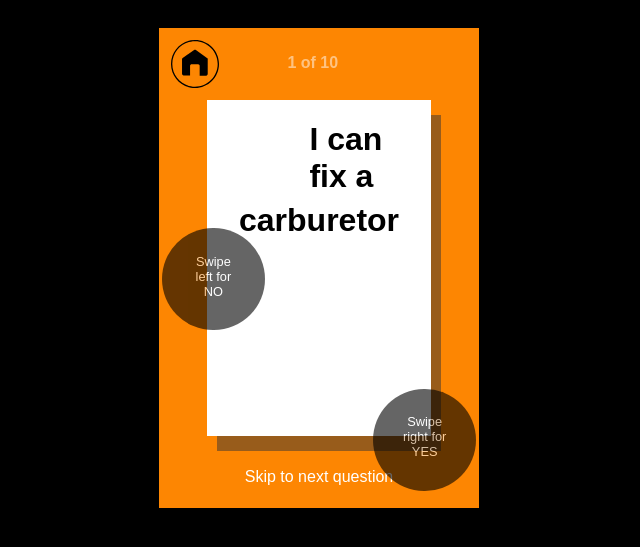
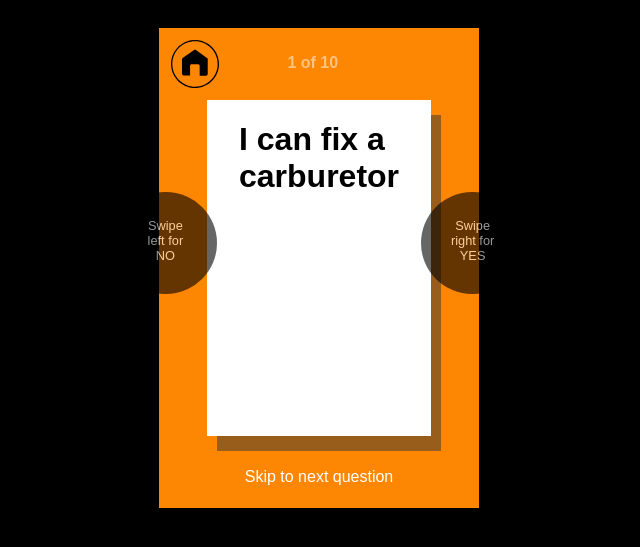
Before and after one commit to aliyarahman/theres-a-job-for-that, a Flask app: page /i_can in a window 1280 px wide. Shown: the top 547 px of the page, without its empty margins (321-961 px from the left). Run offline with Flask 2, Linux system fonts and the light colour scheme; parts of the project's set-up code (start-up, migrations or seed data) failed here and were passed over.

Commit message:
Adjusted swipe button position

```diff
--- a/app/static/common_jc.css
+++ b/app/static/common_jc.css
@@ -76,9 +76,9 @@ input[type="text"]	{background-color: #EEEEEE;
 .left_swipe, .right_swipe	{height: 4em; width: 4em; border-radius: 50%;
 							color: white; background-color: black; opacity: 0.6;
 							font-size: 0.8em; font-weight: normal;
-							padding: 2em; text-align: center; position: relative;}
-.left_swipe		{float: left; left: -3.5em; top: 10em;}
-.right_swipe	{float: right; right: -3.5em; top: 10em;}
+							padding: 2em; text-align: center; position: absolute; top: 15em;}
+.left_swipe		{left: 34em; }
+.right_swipe	{right: 34em; }
 
 /* Question categories */
 .orange_can {background-color: #FD8602;}
```
